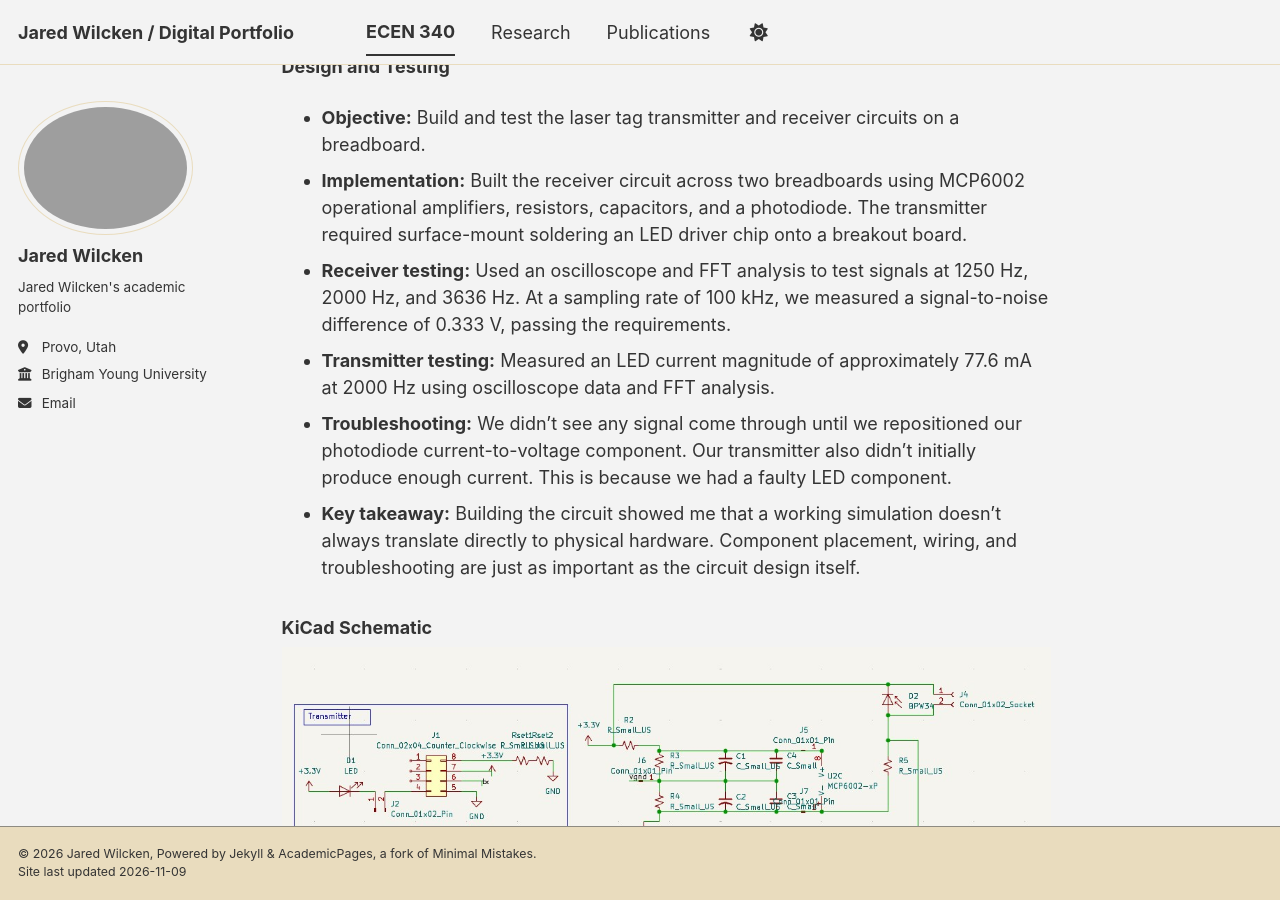
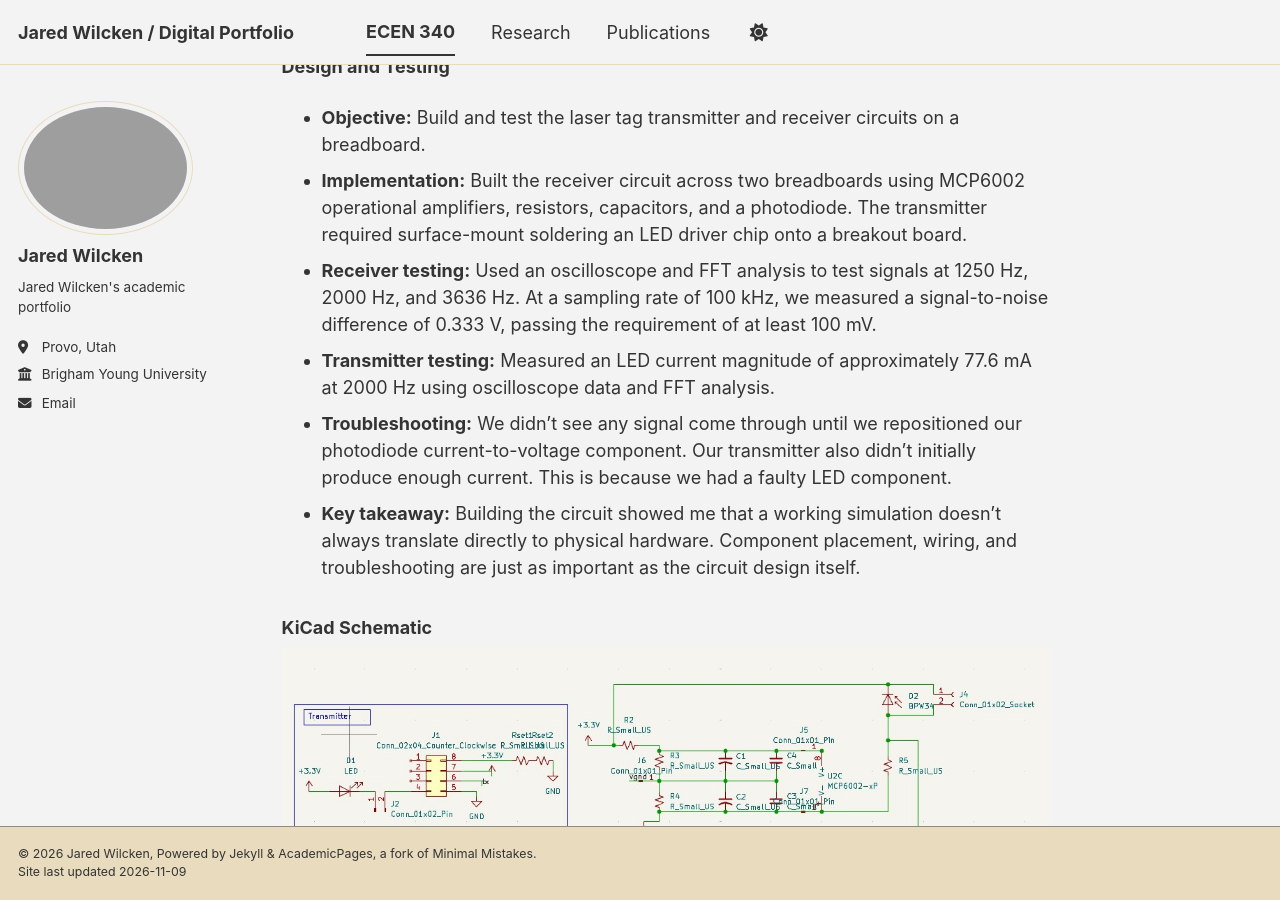
Before and after one commit to jaredwilcken2989/jaredwilcken2989.github.io, a Jekyll site: the page built from _pages/ecen-340.md, in a window 1280 px wide and 900 px high, scrolled down 2983 px. Built offline with Jekyll 4.4.1, drawn with Linux system fonts in a browser that asks for light colours; a style sheet for code colours, icons or effects is not loaded; some of the changed text lies outside the part shown.

Commit message:
Update ecen-340.md

```diff
--- a/_pages/ecen-340.md
+++ b/_pages/ecen-340.md
@@ -43,7 +43,7 @@ For this project, I designed and simulated a filter circuit using SPICE, then wo
 
 * **Objective:** Build and test the laser tag transmitter and receiver circuits on a breadboard.
 * **Implementation:** Built the receiver circuit across two breadboards using MCP6002 operational amplifiers, resistors, capacitors, and a photodiode. The transmitter required surface-mount soldering an LED driver chip onto a breakout board.
-* **Receiver testing:** Used an oscilloscope and FFT analysis to test signals at 1250 Hz, 2000 Hz, and 3636 Hz. At a sampling rate of 100 kHz, we measured a signal-to-noise difference of 0.333 V, passing the requirements.
+* **Receiver testing:** Used an oscilloscope and FFT analysis to test signals at 1250 Hz, 2000 Hz, and 3636 Hz. At a sampling rate of 100 kHz, we measured a signal-to-noise difference of 0.333 V, passing the requirement of at least 100 mV.
 * **Transmitter testing:** Measured an LED current magnitude of approximately 77.6 mA at 2000 Hz using oscilloscope data and FFT analysis.
 * **Troubleshooting:** We didn’t see any signal come through until we repositioned our photodiode current-to-voltage component. Our transmitter also didn't initially produce enough current. This is because we had a faulty LED component.
 * **Key takeaway:** Building the circuit showed me that a working simulation doesn't always translate directly to physical hardware. Component placement, wiring, and troubleshooting are just as important as the circuit design itself.
```
Also changed, not shown: other parts of _pages/ecen-340.md (+1 -1 lines).
